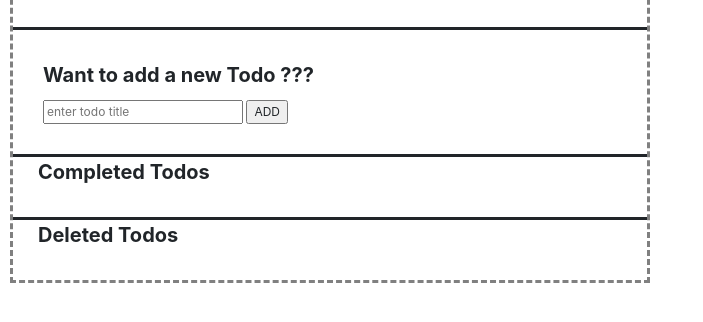
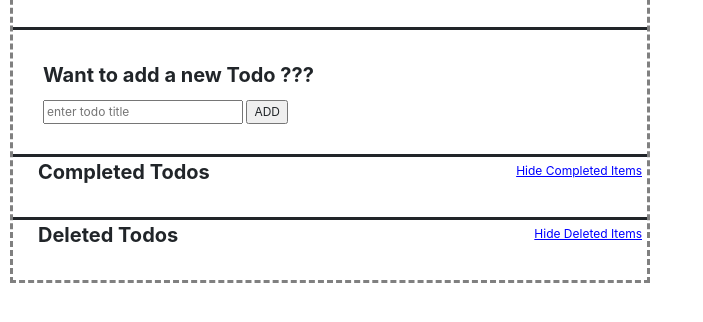
Before and after one commit to akaushik95/Todo_App, a plain HTML site: page public/index.html in a window 1280 px wide. Shown: the part 146-468 px from the top of the page, without its empty margins (0-703 px from the left). Drawn offline with nearby package versions, Linux system fonts and the light colour scheme; no server answers.

Commit message:
hide and show buttons form completed and active todos added

```diff
--- a/public/index.html
+++ b/public/index.html
@@ -41,9 +41,9 @@
                 <div class="col-sm-6">
                     <p style="margin-left: 10px"><b>Completed Todos</b></p>
                 </div>
-                <!--<div class="col-sm-6" align="right" style="padding: 5px">-->
-                    <!--<button class="asText" id = "hide_completed_todos" onclick="hideCompletedTodos()"><u>Hide Completed Items</u></button>-->
-                <!--</div>-->
+                <div class="col-sm-6" align="right" style="padding: 5px">
+                    <button class="asText" id = "hide_completed_todos" onclick="hideCompletedTodos()"><u>Hide Completed Items</u></button>
+                </div>
             </div>
         </div>
 
@@ -57,9 +57,9 @@
                 <div class="col-sm-6">
                     <p style="margin-left: 10px"><b>Deleted Todos</b></p>
                 </div>
-                <!--<div class="col-sm-6" align="right" style="padding: 5px">-->
-                    <!--<button class="asText" id = "hide_deleted_todos" onclick="hideDeletedTodos()"><u>Hide Deleted Items</u></button>-->
-                <!--</div>-->
+                <div class="col-sm-6" align="right" style="padding: 5px">
+                    <button class="asText" id = "hide_deleted_todos" onclick="hideDeletedTodos()"><u>Hide Deleted Items</u></button>
+                </div>
             </div>
         </div>
 
--- a/public/script.js
+++ b/public/script.js
@@ -181,36 +181,36 @@ function deleteTodoAJAX(id) {
     refreshTodos();
 };
 
-// function hideCompletedTodos() {
-//     var x = document.getElementById("todos_list_div_completed");
-//     if (x.style.display === 'none') {
-//         x.style.display = 'block';
-//         var hide_completed_todos = document.getElementById("hide_completed_todos");
-//         hide_completed_todos.innerText = "Hide Completed Items";
-//         hide_completed_todos.style.textDecoration = "underline";
-//         hide_completed_todos.style.color = "blue;"
-//     } else {
-//         x.style.display = 'none';
-//         var hide_completed_todos = document.getElementById("hide_completed_todos");
-//         hide_completed_todos.innerText = "Show Completed Items";
-//         hide_completed_todos.style.textDecoration = "underline";
-//         hide_completed_todos.style.color = "blue"
-//     }
-// };
-//
-// function hideDeletedTodos() {
-//     var x = document.getElementById("todos_list_div_deleted");
-//     if (x.style.display === 'none') {
-//         x.style.display = 'block';
-//         var hide_completed_todos = document.getElementById("hide_deleted_todos");
-//         hide_completed_todos.innerText = "Hide Deleted Items";
-//         hide_completed_todos.style.textDecoration = "underline";
-//         hide_completed_todos.style.color = "blue;"
-//     } else {
-//         x.style.display = 'none';
-//         var hide_completed_todos = document.getElementById("hide_deleted_todos");
-//         hide_completed_todos.innerText = "Show Deleted Items";
-//         hide_completed_todos.style.textDecoration = "underline";
-//         hide_completed_todos.style.color = "blue"
-//     }
-// };
+function hideCompletedTodos() {
+    var x = document.getElementById("todos_list_div_completed");
+    if (x.style.display === 'none') {
+        x.style.display = 'block';
+        var hide_completed_todos = document.getElementById("hide_completed_todos");
+        hide_completed_todos.innerText = "Hide Completed Items";
+        hide_completed_todos.style.textDecoration = "underline";
+        hide_completed_todos.style.color = "blue;"
+    } else {
+        x.style.display = 'none';
+        var hide_completed_todos = document.getElementById("hide_completed_todos");
+        hide_completed_todos.innerText = "Show Completed Items";
+        hide_completed_todos.style.textDecoration = "underline";
+        hide_completed_todos.style.color = "blue"
+    }
+};
+
+function hideDeletedTodos() {
+    var x = document.getElementById("todos_list_div_deleted");
+    if (x.style.display === 'none') {
+        x.style.display = 'block';
+        var hide_completed_todos = document.getElementById("hide_deleted_todos");
+        hide_completed_todos.innerText = "Hide Deleted Items";
+        hide_completed_todos.style.textDecoration = "underline";
+        hide_completed_todos.style.color = "blue;"
+    } else {
+        x.style.display = 'none';
+        var hide_completed_todos = document.getElementById("hide_deleted_todos");
+        hide_completed_todos.innerText = "Show Deleted Items";
+        hide_completed_todos.style.textDecoration = "underline";
+        hide_completed_todos.style.color = "blue"
+    }
+};
```
